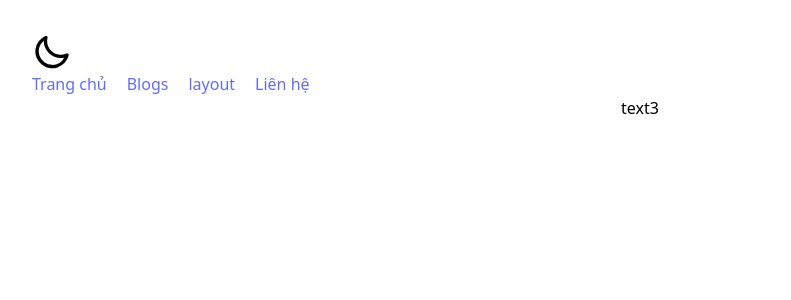
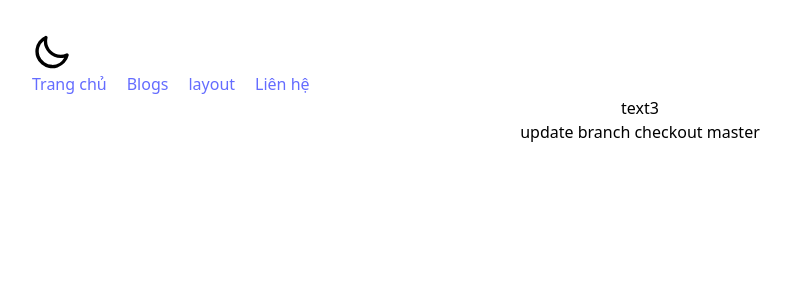
Before and after one commit to hqthinh0/klinecharts, a React (Vite) app: page /blogs in a window 1280 px wide. Shown: the top 300 px of the page, without its empty margins (0-791 px from the left). Built offline with nearby package versions, Linux system fonts and the light colour scheme.

Commit message:
checkout master

```diff
--- a/src/pages/Blogs.jsx
+++ b/src/pages/Blogs.jsx
@@ -7,6 +7,7 @@ const Blogs = () => {
 
     <ContextProviderOne>
         <NewPage />
+        update branch checkout master
     </ContextProviderOne>
 
   )
```
